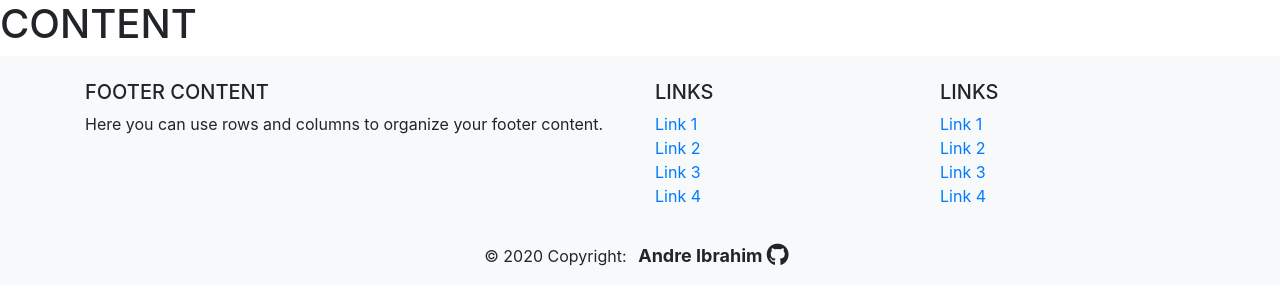
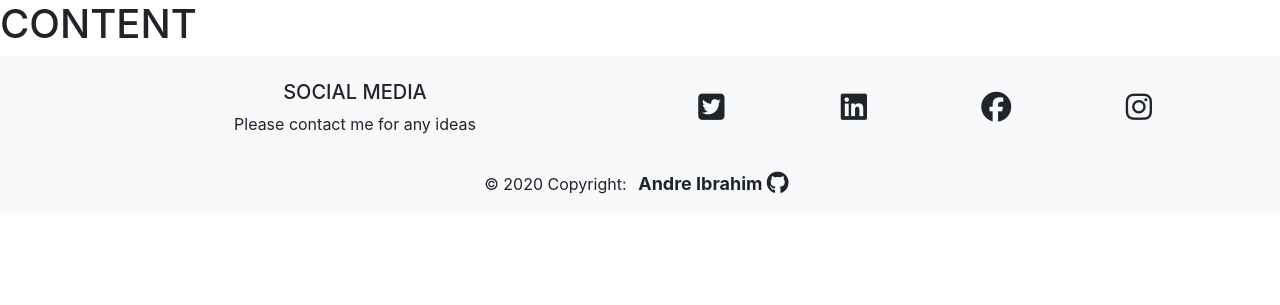
Before and after one commit to Andre-Ibrahim/photographyPortfolio, a Flask app: page / in a window 1280 px wide. Shown: the part 58-363 px from the top of the page. Run offline with Flask 2, Linux system fonts and the light colour scheme; some libraries are stand-ins or nearby versions.

Commit message:
finished navbar and footer social media content may be midified

```diff
--- a/templates/base.html
+++ b/templates/base.html
@@ -46,17 +46,18 @@
 <footer class="page-footer bg-light font-small pt-4">
 
     <!-- Footer Links -->
-    <div class="container text-center .bg-light text-md-left">
+    <div class="container text-center .bg-light justify-md-center">
 
-      <!-- Grid row -->
-      <div class="row">
+
 
         <!-- Grid column -->
+        <div class="row">
+
         <div class="col-md-6 mt-md-0 mt-3">
 
           <!-- Content -->
-          <h5 class="text-uppercase">Footer Content</h5>
-          <p>Here you can use rows and columns to organize your footer content.</p>
+          <h5 class="text-uppercase">Social Media</h5>
+          <p>Please contact me for any ideas</p>
 
         </div>
         <!-- Grid column -->
@@ -64,55 +65,39 @@
         <hr class="clearfix w-100 d-md-none pb-3">
 
         <!-- Grid column -->
-        <div class="col-md-3 mb-md-0 mb-3">
+        <div class="col-md-6 mt-md-0 mt-3">
+           <div class="row">
+            <span>
 
-          <!-- Links -->
-          <h5 class="text-uppercase">Links</h5>
 
-          <ul class="list-unstyled">
-            <li>
-              <a href="#!">Link 1</a>
-            </li>
-            <li>
-              <a href="#!">Link 2</a>
-            </li>
-            <li>
-              <a href="#!">Link 3</a>
-            </li>
-            <li>
-              <a href="#!">Link 4</a>
-            </li>
-          </ul>
+            </span>
+            <div class="col">
+              <h1 class="d-inline"><a href="" class="badge badge-light"><i class="fab fa-twitter-square"></i></a></h1>
+            </div>
+            <div class="col">
+
+                <h1 class="d-inline"><a href="" class="badge badge-light"><i class="fab fa-linkedin"></i></a></h1>
+
+            </div>
+            <div class="col">
+              <h1 class="d-inline"><a href="" class="badge badge-light"><i class="fab fa-facebook"></i></a></h1>
+            </div>
+
+            <div class="col">
+                <h1 class="d-inline"><a href="" class="badge badge-light"><i class="fab fa-instagram"></i></a></h1>
+              </div>
+
+
+            </div>
+        </div>
+
+
+
+
 
         </div>
-        <!-- Grid column -->
 
-        <!-- Grid column -->
-        <div class="col-md-3 mb-md-0 mb-3">
 
-          <!-- Links -->
-          <h5 class="text-uppercase">Links</h5>
-
-          <ul class="list-unstyled">
-            <li>
-              <a href="#!">Link 1</a>
-            </li>
-            <li>
-              <a href="#!">Link 2</a>
-            </li>
-            <li>
-              <a href="#!">Link 3</a>
-            </li>
-            <li>
-              <a href="#!">Link 4</a>
-            </li>
-          </ul>
-
-        </div>
-        <!-- Grid column -->
-
-      </div>
-      <!-- Grid row -->
 
     </div>
     <!-- Footer Links -->
```
